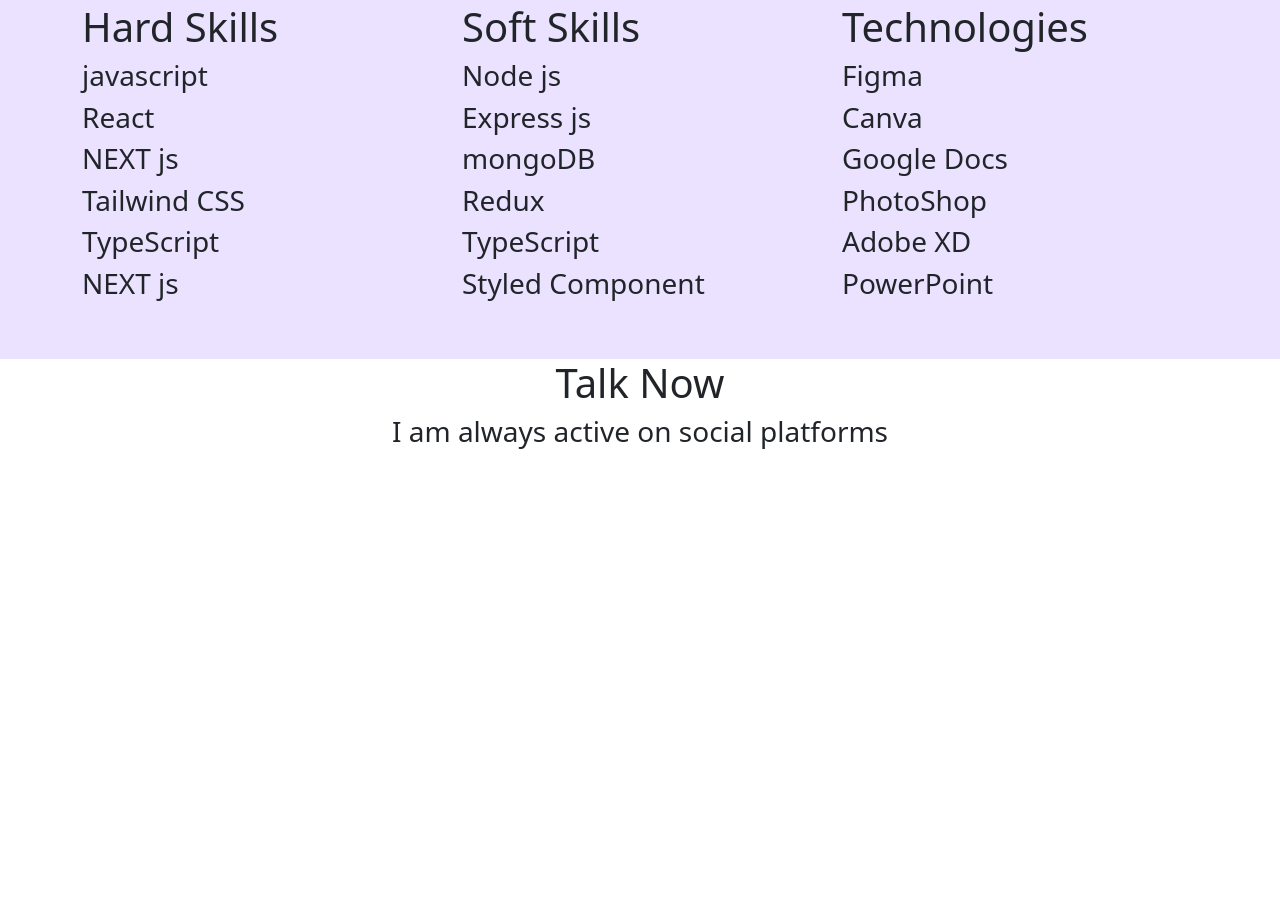
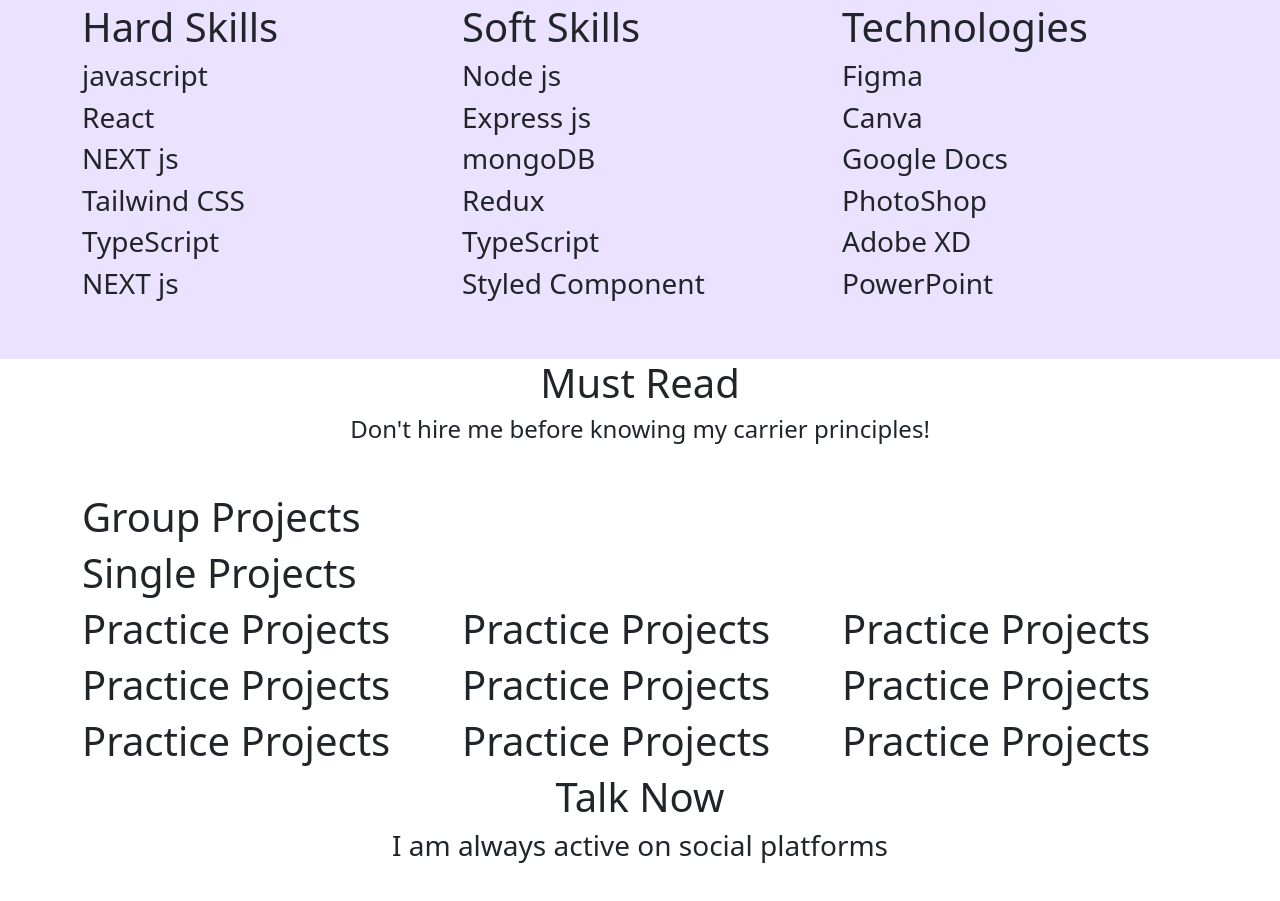
Before and after one commit to tahmid0111/Portfolio_Website_html5, a plain HTML site: page index.html in a window 1280 px wide. Shown: the part 2151-3052 px from the top of the page. Before the commit the page ends 2649 px from the top, so only its background shows below. Drawn offline with nearby package versions, Linux system fonts and the light colour scheme; a script that the page names is missing.

Commit message:
projects area created

```diff
--- a/index.html
+++ b/index.html
@@ -210,6 +210,97 @@
         </div>
    </div>
    <!-- ============skills-area-end============== -->
+   <!-- ============projects-area=========== -->
+   <div class="project-area">
+    <div class="container">
+        <div class="row">
+            <div class="col-md-12">
+                <div class="common-header text-center">
+                    <h1>Must Read</h1>
+                    <h4>Don't hire me before knowing my carrier principles!</h4>
+                </div>
+            </div>
+        </div>
+        <div class="row">
+            <div class="col-md-4">
+                <div class="single-project">
+                    <h1>Group Projects</h1>
+                </div>
+            </div>
+            <div class="col-md-4">
+                <div class="single-project">
+
+                </div>
+            </div>
+            <div class="col-md-4">
+                <div class="single-project">
+
+                </div>
+            </div>
+            <div class="col-md-4">
+                <div class="single-project">
+                    <h1>Single Projects</h1>
+                </div>
+            </div>
+            <div class="col-md-4">
+                <div class="single-project">
+
+                </div>
+            </div>
+            <div class="col-md-4">
+                <div class="single-project">
+
+                </div>
+            </div>
+            <div class="col-md-4">
+                <div class="single-project">
+                    <h1>Practice Projects</h1>
+                </div>
+            </div>
+            <div class="col-md-4">
+                <div class="single-project">
+                    <h1>Practice Projects</h1>
+                </div>
+            </div>
+            <div class="col-md-4">
+                <div class="single-project">
+                    <h1>Practice Projects</h1>
+                </div>
+            </div>
+            <div class="col-md-4">
+                <div class="single-project">
+                    <h1>Practice Projects</h1>
+                </div>
+            </div>
+            <div class="col-md-4">
+                <div class="single-project">
+                    <h1>Practice Projects</h1>
+                </div>
+            </div>
+            <div class="col-md-4">
+                <div class="single-project">
+                    <h1>Practice Projects</h1>
+                </div>
+            </div>
+            <div class="col-md-4">
+                <div class="single-project">
+                    <h1>Practice Projects</h1>
+                </div>
+            </div>
+            <div class="col-md-4">
+                <div class="single-project">
+                    <h1>Practice Projects</h1>
+                </div>
+            </div>
+            <div class="col-md-4">
+                <div class="single-project">
+                    <h1>Practice Projects</h1>
+                </div>
+            </div>
+        </div>
+    </div>
+   </div>
+   <!-- ============projects-area=========== -->
    <!-- ========footer-area-start=========== -->
    <footer class="footer-area">
     <div class="container">
```
